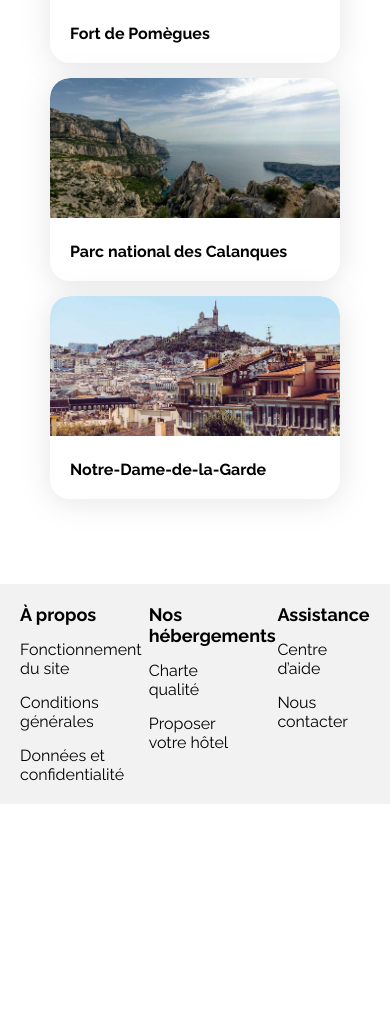
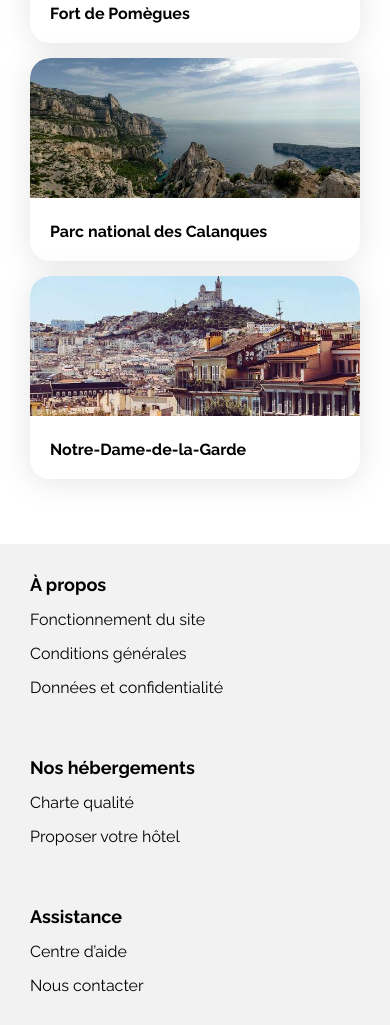
Before and after one commit to LucDub-code/P2-OC-LD-Booki, a plain HTML site: page index.html in a window 390 px wide. Shown: the part 3080-4105 px from the top of the page. Before the commit the page ends 3884 px from the top, so only its background shows below. Drawn offline with Linux system fonts and the light colour scheme.

Commit message:
responsive footer

```diff
--- a/style.css
+++ b/style.css
@@ -409,7 +409,6 @@ footer {
   flex-direction: column;
   gap: 15px;
   width: 33%;
-  min-height: 160px;
 }
 
 .footer-title {
@@ -501,10 +500,6 @@ footer {
     padding: 0;
   }
 
-  main {
-    padding: 20px;
-  }
-
   .nav-header {
     flex-direction: column;
     height: 100%;
@@ -538,6 +533,10 @@ footer {
     color: var(--main-color);
     border-top: none;
     border-bottom: 2px solid var(--main-color);
+  }
+
+  .search-section {
+    padding-left: 20px;
   }
 
   .search-bar {
@@ -584,7 +583,6 @@ footer {
 
   .hebergements-and-populaires section {
     border-radius: 0px;
-    padding: 30px;
   }
 
   .hebergements-and-populaires .populaires {
@@ -606,7 +604,7 @@ footer {
   }
 
   .hebergements-and-populaires .hebergements {
-    padding: 20px 20px;
+    padding: 20px;
     margin-top: 15px;
     background-color: #ffffff;
   }
@@ -659,7 +657,12 @@ footer {
     margin: 20px;
   }
 
+  .footer {
+    flex-direction: column;
+  }
 
-
-
+  .footer-column {
+    width: 100%;
+    padding: 30px;
+  }
 }
```
